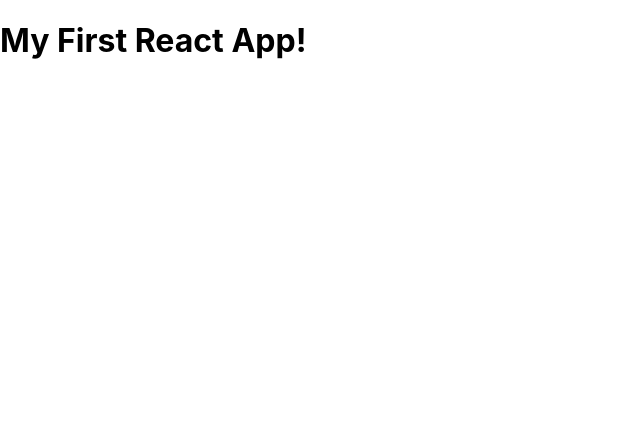
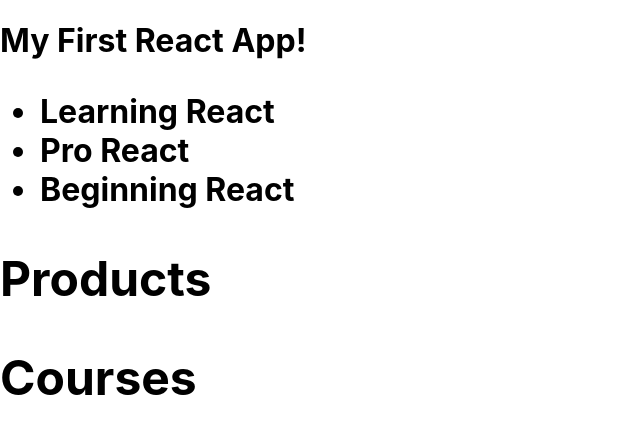
Before and after one commit to DenoJordaan/reactproject1, a React (Create React App) app: page / in a window 1280 px wide. Shown: the top 434 px of the page, without its empty margins (0-640 px from the left). Built offline with nearby package versions, Linux system fonts and the light colour scheme.

Commit message:
chapter 2 finished

```diff
--- a/src/App.js
+++ b/src/App.js
@@ -1,10 +1,12 @@
 import React, { Component } from 'react';
+import Products from './Products';
 class App extends Component {
   render() {
     return (
         <div>
           <h1>
-            My First React App!
+              My First React App!
+              <Products/>
           </h1>
         </div>
     );
--- /dev/null
+++ b/src/Products.js
@@ -0,0 +1,21 @@
+import React, { Component } from 'react';
+class Products extends Component {
+    render() {
+        const products = ["Learning React","Pro React","Beginning React"];
+        const listProducts = products.map((product) =>
+            <li key={product.toString()}>{product}</li>
+        );
+        return (
+            <div>
+                <ul>{listProducts}</ul>
+                <h2>
+                    Products
+                </h2>
+                <h2>
+                    Courses
+                </h2>
+            </div>
+        );
+    }
+}
+export default Products;
```
